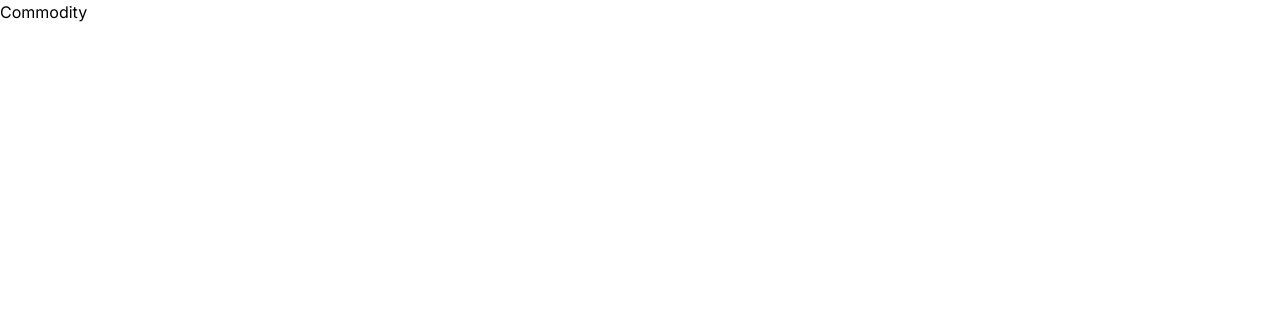
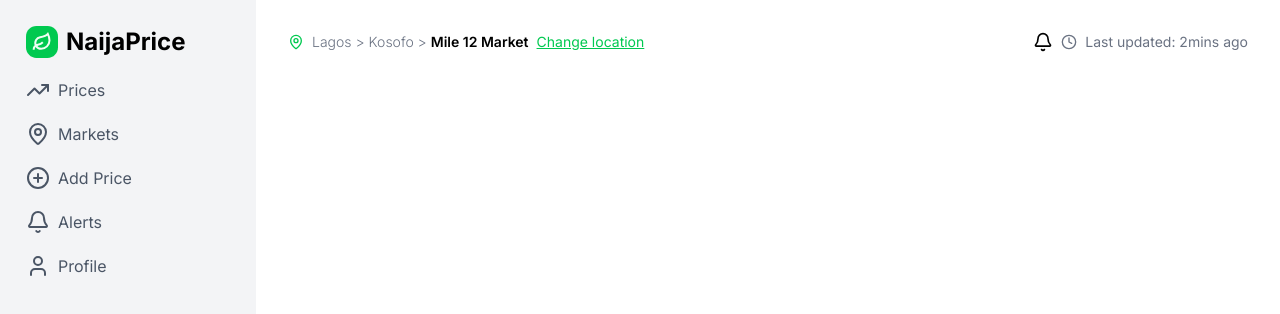
Before and after one commit to mdmuche/naijaprice-frontend, a React (Vite) app: page /commodities/1 in a window 1280 px wide. Shown: the top 314 px of the page. Built offline with nearby package versions, Linux system fonts and the light colour scheme.

Commit message:
fix: logo route

```diff
--- a/src/components/Navigation.jsx
+++ b/src/components/Navigation.jsx
@@ -14,7 +14,7 @@ function Navigation() {
       {/* Desktop Sidebar */}
       <nav className="hidden md:block fixed w-64 h-full bg-gray-100 p-4">
         <Link to="/" className="flex gap-2 items-center p-2.5 w-full">
-          <img src="./images/logo.svg" alt="Logo" />
+          <img src="/images/logo.svg" alt="Logo" />
           <h3 className="text-2xl font-bold">NaijaPrice</h3>
         </Link>
 
--- a/src/pages/Commodity.jsx
+++ b/src/pages/Commodity.jsx
@@ -1,5 +1,33 @@
+import { Bell, Clock, MapPin } from "lucide-react";
+import Navigation from "../components/Navigation";
+
 function Commodity() {
-  return <div>Commodity</div>;
+  return (
+    <div className="flex h-screen">
+      <Navigation />
+      <div className="flex-1 flex flex-col gap-4 p-4 md:ml-64">
+        <div className="flex items-center justify-between gap-4 mb-2 p-4 text-sm">
+          <div className="flex items-center gap-2">
+            <MapPin size={16} className="text-[#00C950] text-sm" />
+            <p>
+              <span className="font-light text-gray-500">
+                Lagos &gt; Kosofo &gt;
+              </span>{" "}
+              <span className="font-semibold">Mile 12 Market</span>
+            </p>
+            <div className="text-sm text-[#00C950] underline cursor-pointer">
+              Change location
+            </div>
+          </div>
+          <div className="flex items-center gap-2">
+            <Bell size={20} />
+            <Clock className="text-gray-500" size={16} />
+            <span className="text-gray-500">Last updated: 2mins ago</span>
+          </div>
+        </div>
+      </div>
+    </div>
+  );
 }
 
 export default Commodity;
```
